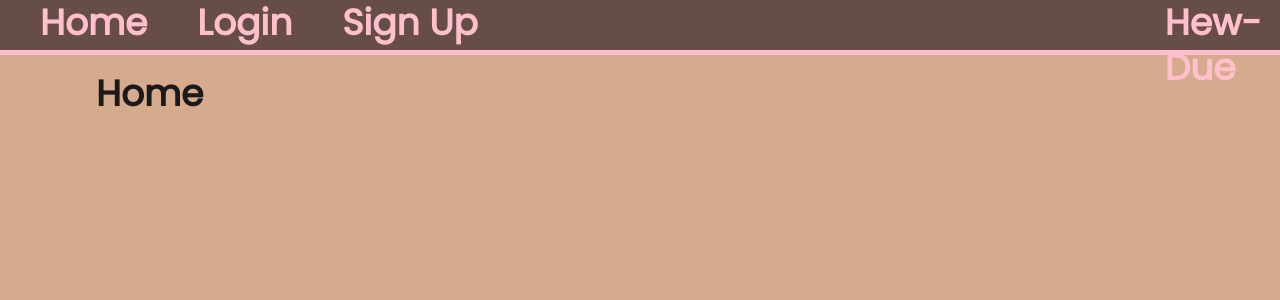
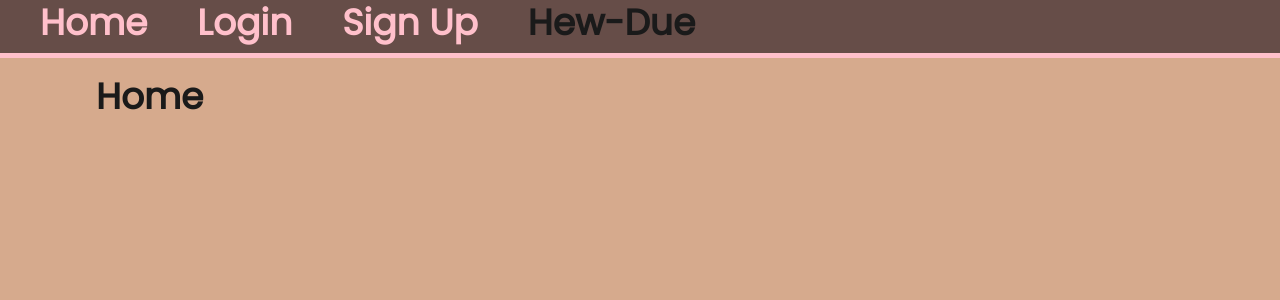
Before and after one commit to HMasese/Dew-Hue, a React (Vite) app in the folder client/: page / in a window 1280 px wide. Shown: the top 300 px of the page. Built offline with nearby package versions, Linux system fonts and the light colour scheme.

Commit message:
changed title and section in navbar

```diff
--- a/client/index.html
+++ b/client/index.html
@@ -5,7 +5,7 @@
     <link rel="icon" type="image/svg+xml" href="/vite.svg" />
     <link href="https://fonts.googleapis.com/css2?family=Poppins" rel="stylesheet">
     <meta name="viewport" content="width=device-width, initial-scale=1.0" />
-    <title>Hew-Due</title>
+    <title>Dew-Hue</title>
   </head>
   <body>
     <div id="root"></div>
--- a/client/src/components/NavigationBar.tsx
+++ b/client/src/components/NavigationBar.tsx
@@ -20,7 +20,7 @@ const NavigationBar = () => {
             <h1 className="m-0">Sign Up</h1>
           </Link>
         </li>
-              <h1 id="HewDue">Hew-Due</h1>
+              <h1 id="Dew-Hue">Hew-Due</h1>
       </ul>
     </body>
   );
```
